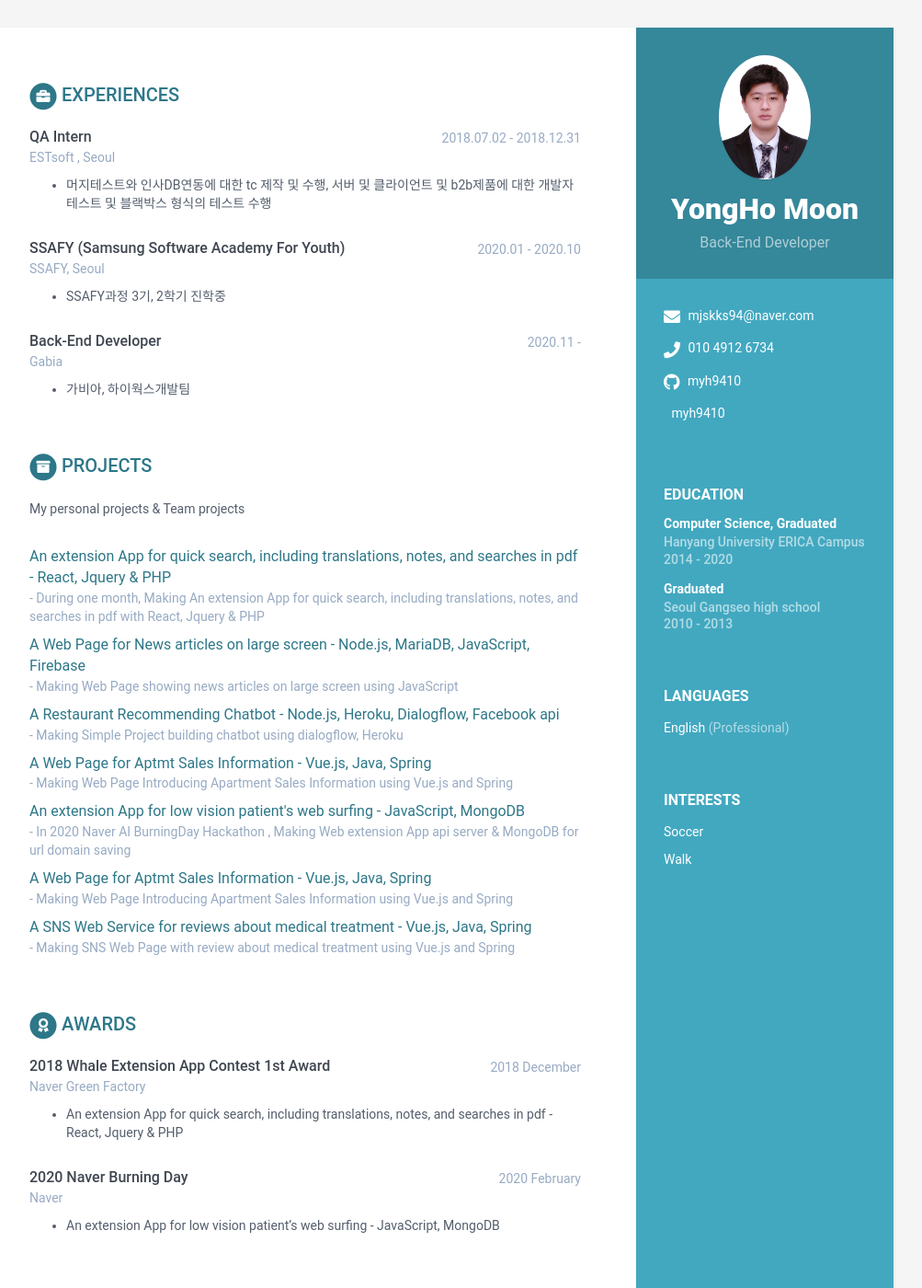
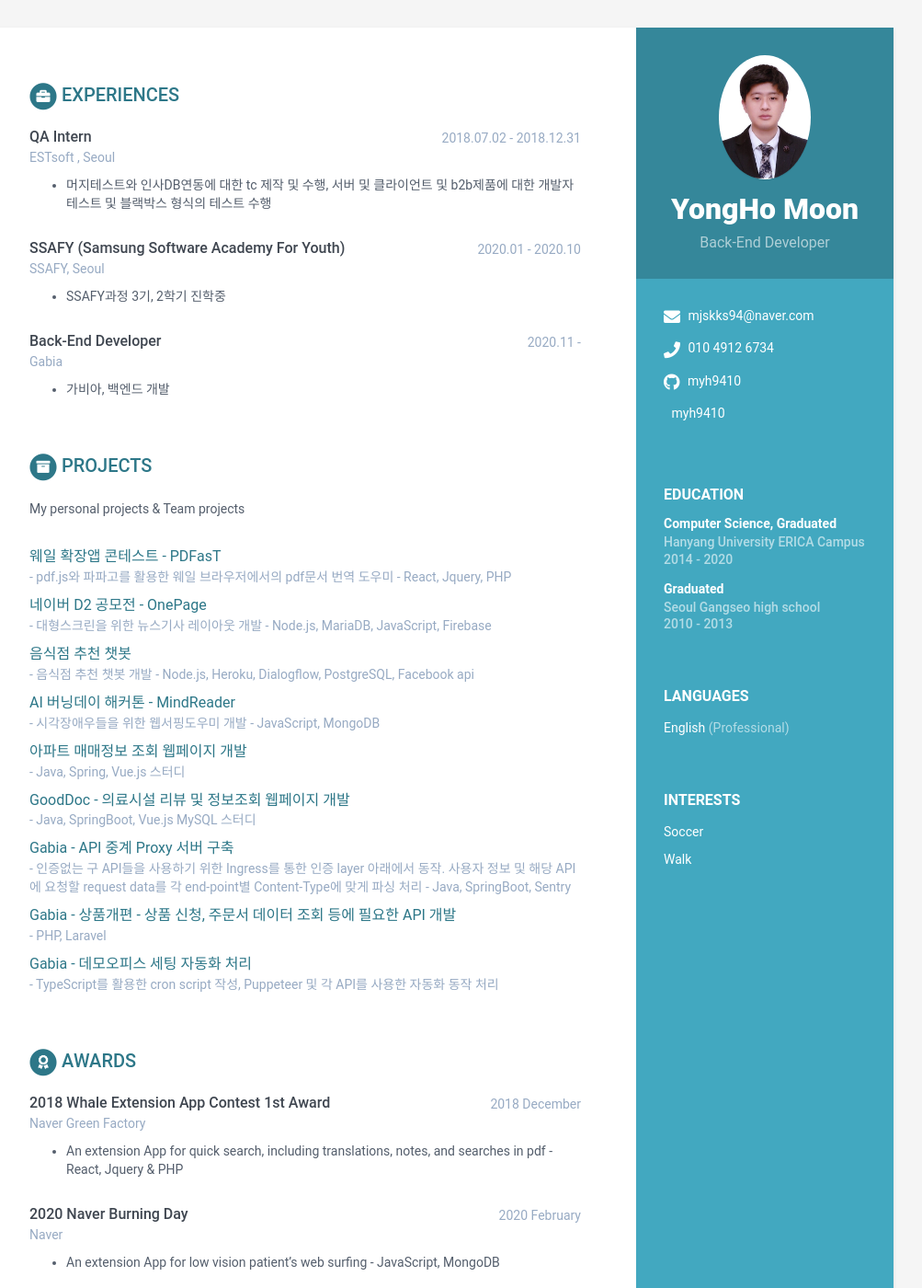
Before and after one commit to myh9410/myh9410.github.io, a Jekyll site: the page built from index.html, in a window 1280 px wide and 1400 px high. Shown: the whole window at 92% size, without its empty margins (168-1171 px from the left). Built offline with Jekyll 4.4.1, drawn with Linux system fonts in a browser that asks for light colours; some of the changed text lies outside the part shown.

Commit message:
2022-03-29

```diff
--- a/_data/data.yml
+++ b/_data/data.yml
@@ -75,7 +75,7 @@ experiences:
       time: 2020.11 -
       company: Gabia
       details: |
-        - 가비아, 하이웍스개발팀
+        - 가비아, 백엔드 개발
 
 projects:
     title: Projects
@@ -83,56 +83,72 @@ projects:
       My personal projects & Team projects
 
     assignments:
-      - title: An extension App for quick search, including translations, notes, and searches in pdf - React, Jquery & PHP
+      - title: 웨일 확장앱 콘테스트 - PDFasT
+        # An extension App for quick search, including translations, notes, and searches in pdf - React, Jquery & PHP
         link: "https://github.com/Whale-Extension-App-PDFasT"
-        tagline: "During one month, Making An extension App for quick search, including translations, notes, and searches in pdf with React, Jquery & PHP"
+        tagline: "pdf.js와 파파고를 활용한 웨일 브라우저에서의 pdf문서 번역 도우미 - React, Jquery, PHP"
+        # "During one month, Making An extension App for quick search, including translations, notes, and searches in pdf with React, Jquery & PHP"
 
-      - title: A Web Page for News articles on large screen  - Node.js, MariaDB, JavaScript, Firebase
+      - title: 네이버 D2 공모전 - OnePage
+        # A Web Page for News articles on large screen  - Node.js, MariaDB, JavaScript, Firebase
         link: "https://github.com/naver-d2-one-page"
-        tagline: "Making Web Page showing news articles on large screen using JavaScript"
+        tagline: "대형스크린을 위한 뉴스기사 레이아웃 개발 - Node.js, MariaDB, JavaScript, Firebase"
+        # "Making Web Page showing news articles on large screen using JavaScript"
 
-      - title: A Restaurant Recommending Chatbot  - Node.js, Heroku, Dialogflow, Facebook api
+      - title: 음식점 추천 챗봇
+        # A Restaurant Recommending Chatbot  - Node.js, Heroku, Dialogflow, Facebook api
         link: "https://github.com/myh9410/restaurant-recommending-bot"
-        tagline: "Making Simple Project building chatbot using dialogflow, Heroku"
+        tagline: "음식점 추천 챗봇 개발 - Node.js, Heroku, Dialogflow, PostgreSQL, Facebook api"
+        # "Making Simple Project building chatbot using dialogflow, Heroku"
 
-      - title: A Web Page for Aptmt Sales Information - Vue.js, Java, Spring
+      - title: AI 버닝데이 해커톤 - MindReader
+        # An extension App for low vision patient's web surfing - JavaScript, MongoDB
+        link: "https://github.com/NaverBunningDay-ShareHouse"
+        tagline: "시각장애우들을 위한 웹서핑도우미 개발 - JavaScript, MongoDB"
+        # "In 2020 Naver AI BurningDay Hackathon , Making Web extension App api server & MongoDB for url domain saving"
+
+      - title: 아파트 매매정보 조회 웹페이지 개발
+        # A Web Page for Aptmt Sales Information - Vue.js, Java, Spring
         link: "https://github.com/myh9410/Spring_Aptmt"
-        tagline: "Making Web Page Introducing Apartment Sales Information using Vue.js and Spring"
+        tagline: "Java, Spring, Vue.js 스터디"
+        # "Making Web Page Introducing Apartment Sales Information using Vue.js and Spring"
 
-      - title: An extension App for low vision patient's web surfing - JavaScript, MongoDB
-        link: "https://github.com/NaverBunningDay-ShareHouse"
-        tagline: "In 2020 Naver AI BurningDay Hackathon , Making Web extension App api server & MongoDB for url domain saving"
+      - title: GoodDoc - 의료시설 리뷰 및 정보조회 웹페이지 개발
+        # A SNS Web Service for reviews about medical treatment  - Vue.js, Java, Spring
+        link: "https://github.com/myh9410/GoodDoc-Proj"
+        tagline: "Java, SpringBoot, Vue.js MySQL 스터디"
+        # "Making SNS Web Page with review about medical treatment using Vue.js and Spring"
 
-      - title: A Web Page for Aptmt Sales Information - Vue.js, Java, Spring
-        link: "https://github.com/myh9410/Spring_Aptmt"
-        tagline: "Making Web Page Introducing Apartment Sales Information using Vue.js and Spring"
+      - title: Gabia - API 중계 Proxy 서버 구축
+        tagline: "인증없는 구 API들을 사용하기 위한 Ingress를 통한 인증 layer 아래에서 동작. 사용자 정보 및 해당 API에 요청할 request data를 각 end-point별 Content-Type에 맞게 파싱 처리 - Java, SpringBoot, Sentry"
 
-      - title: A SNS Web Service for reviews about medical treatment  - Vue.js, Java, Spring
-        link: "https://github.com/myh9410/GoodDoc-Proj"
-        tagline: "Making SNS Web Page with review about medical treatment using Vue.js and Spring"
+      - title: Gabia - 상품개편 - 상품 신청, 주문서 데이터 조회 등에 필요한 API 개발
+        tagline: "PHP, Laravel"
 
+      - title: Gabia - 데모오피스 세팅 자동화 처리
+        tagline: "TypeScript를 활용한 cron script 작성, Puppeteer 및 각 API를 사용한 자동화 동작 처리"
 
 skills:
     title: Skills &amp; Proficiency
 
     toolset:
       - name: JAVA & Spring
-        level: 90%
+        level: 60%
 
-      - name: Vue.js
-        level: 85%
+      - name: PHP
+        level: 70%
 
       - name: HTML5 & CSS
-        level: 80%
+        level: 60%
 
       - name: JavaScript
-        level: 80%
+        level: 60%
 
       - name: MySQL
-        level: 80%
+        level: 70%
 
-      - name: Python
-        level: 50%
+      - name: Oracle
+        level: 60%
 
 footer: >
     Designed with <i class="fas fa-heart"></i> by <a href="http://themes.3rdwavemedia.com" target="_blank" rel="nofollow">Xiaoying Riley</a>
```
